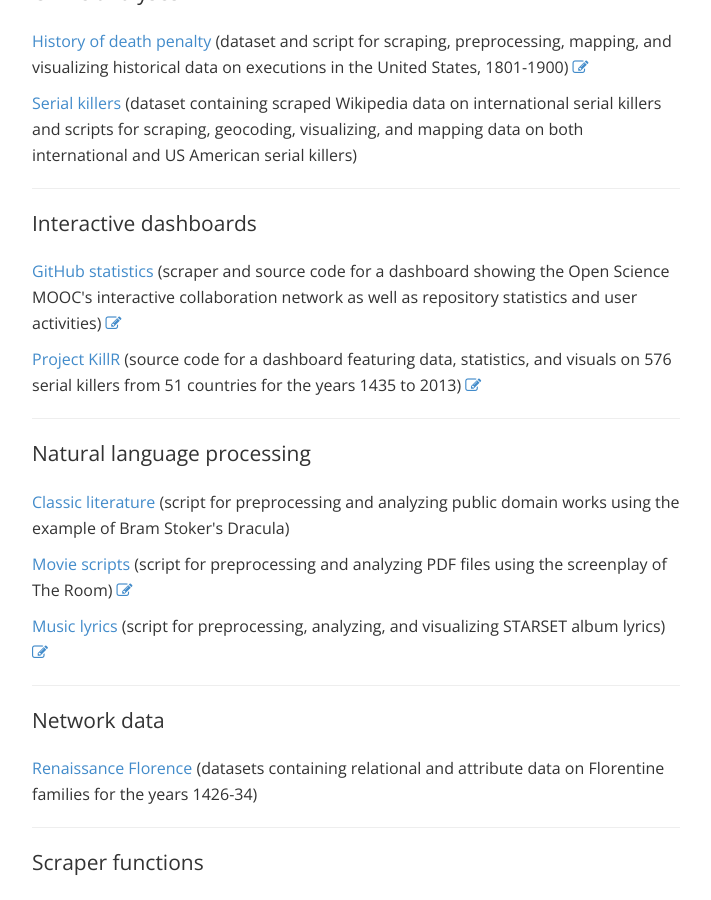
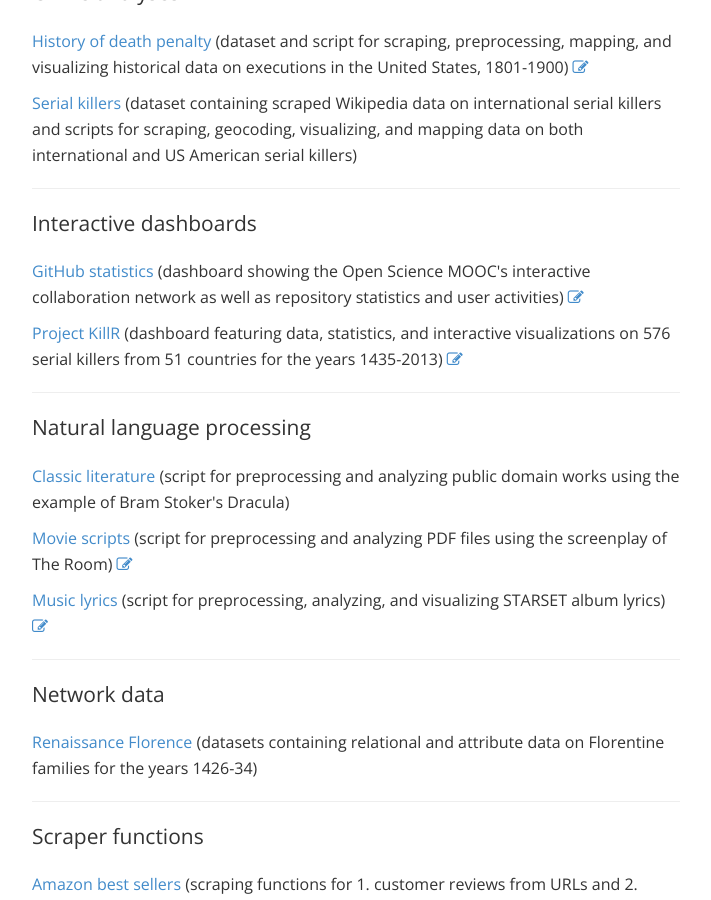
Before and after one commit to lhehnke/lhehnke.github.io, a Jekyll site: the page built from projects/index.html, in a window 1280 px wide and 900 px high, scrolled down 465 px. Shown: the whole window, without its empty margins (284-995 px from the left). Built offline with Jekyll 4.4.1, drawn with Linux system fonts in a browser that asks for light colours; nearby versions of some CDN libraries.

Commit message:
Update dashboards

```diff
--- a/projects/index.html
+++ b/projects/index.html
@@ -36,8 +36,8 @@
 
     <p class="lead">Interactive dashboards</p>
 
-	  <p><a href="https://github.com/lhehnke/osmooc-dashboard">GitHub statistics</a> (scraper and source code for a dashboard showing the Open Science MOOC's interactive collaboration network as well as repository statistics and user activities) <a href="https://www.dataplanes.org/osmooc-dashboard/" target="_blank" title="Visit dashboard"> <i class="fa fa-pencil-square-o"></i></a></p>
-	  <p><a href="https://github.com/lhehnke/project-killR">Project KillR</a> (source code for a dashboard featuring data, statistics, and visuals on 576 serial killers from 51 countries for the years 1435 to 2013) <a href="https://www.dataplanes.org/project-killR/" target="_blank" title="Visit dashboard"> <i class="fa fa-pencil-square-o"></i></a></p>
+	  <p><a href="https://www.dataplanes.org/osmooc-dashboard/">GitHub statistics</a> (dashboard showing the Open Science MOOC's interactive collaboration network as well as repository statistics and user activities) <a href="https://github.com/lhehnke/osmooc-dashboard" target="_blank" title="View source code"> <i class="fa fa-pencil-square-o"></i></a></p>
+	  <p><a href="https://www.dataplanes.org/project-killR/">Project KillR</a> (dashboard featuring data, statistics, and interactive visualizations on 576 serial killers from 51 countries for the years 1435-2013) <a href="https://github.com/lhehnke/project-killR" target="_blank" title="View source code"> <i class="fa fa-pencil-square-o"></i></a></p>
 
     <hr>
 
```
